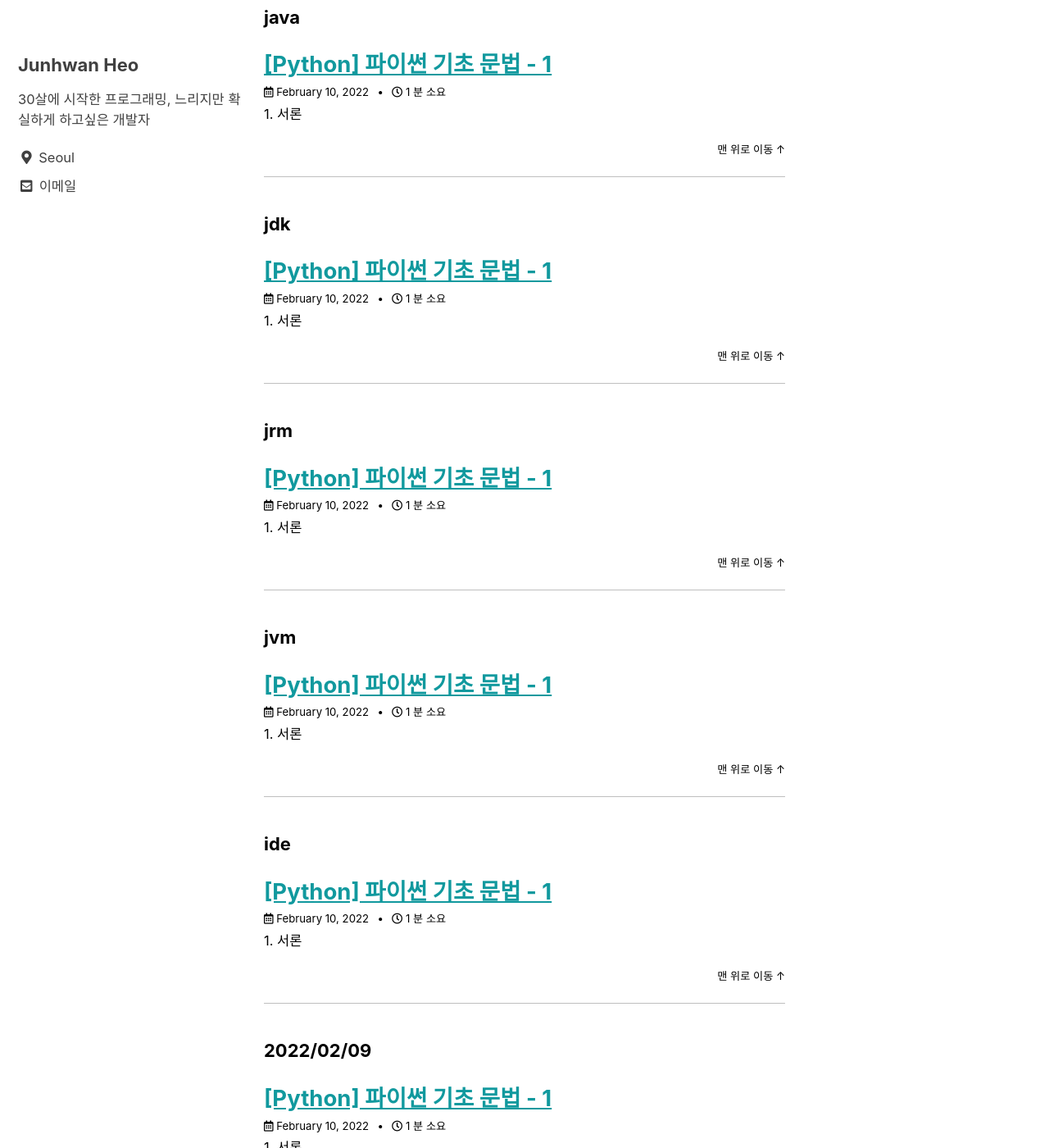
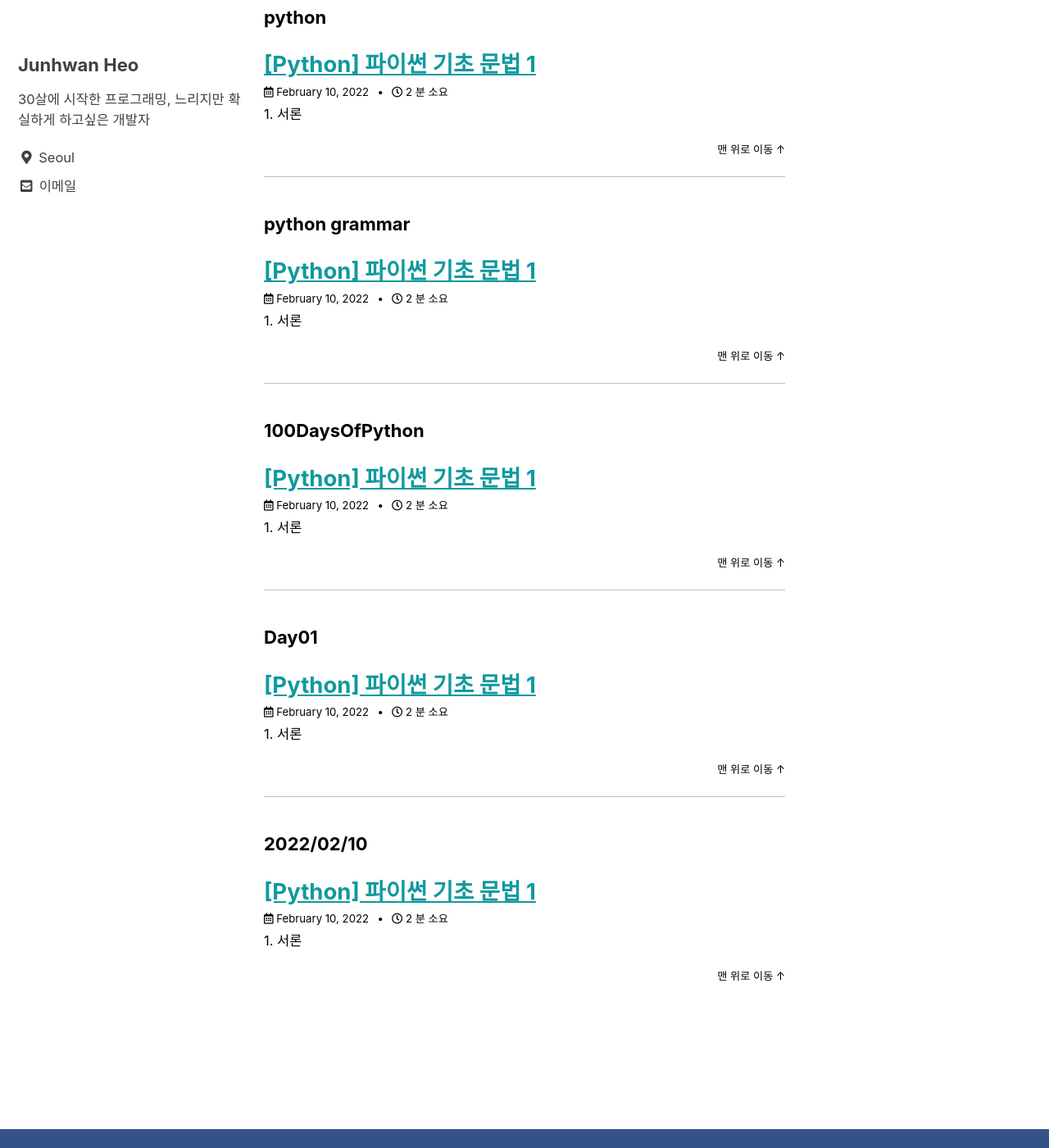
Before and after one commit to slowkoding/slowkoding.github.io, a Jekyll site: the page built from _pages/tag-archive.md, in a window 1280 px wide and 1400 px high, scrolled down 890 px. Shown: the whole window at 82% size. Built offline with Jekyll 4.4.1, drawn with Linux system fonts in a browser that asks for light colours; cached includes are drawn as plain includes; part of the change alters nothing that is shown; some of the changed text lies outside the part shown.

Commit message:
Update 2022-02-10-python-day1.md

````diff
--- a/_posts/2022-02-10-python-day1.md
+++ b/_posts/2022-02-10-python-day1.md
@@ -1,8 +1,8 @@
 ---
 layout: single
-title: "[Python] 파이썬 기초 문법 - 1"
+title: "[Python] 파이썬 기초 문법 1"
 categories: Python
-tags: [java, jdk, jrm, jvm, ide, 2022/02/09]
+tags: [python, python grammar, 100DaysOfPython, Day01, 2022/02/10]
 toc: true
 author_profile: true
 read_time: true
@@ -15,45 +15,99 @@ sidebar:
 
 ## 1. 서론
 
-&nbsp;&nbsp;파이썬 공부를 위해 Udemy에 있는 [Java Programming Masterclass covering Java 11 & Java 17
-](https://www.udemy.com/course/java-the-complete-java-developer-course/) 과정을 듣고 있다.
+&nbsp;&nbsp;파이썬 공부를 위해 Udemy에 있는 [Java Programming Masterclass covering Java 11 & Java 17](https://www.udemy.com/course/java-the-complete-java-developer-course/) 과정을 듣고 있다. 이 포스트에서는 Day1-100 중 Day1에서 배운 내용을 정리해보려고 한다.
 
 ## 2. 본론
 
-### 1. Java의 동작 방식
+### 1. Python이란
 
-&nbsp;&nbsp; 프로그래밍 언어에는 [저급(Low-level)언어](https://ko.wikipedia.org/wiki/%EC%A0%80%EA%B8%89_%ED%94%84%EB%A1%9C%EA%B7%B8%EB%9E%98%EB%B0%8D_%EC%96%B8%EC%96%B4)인 [기계어](https://ko.wikipedia.org/wiki/%EA%B8%B0%EA%B3%84%EC%96%B4#:~:text=%EA%B8%B0%EA%B3%84%EC%96%B4(%E6%A9%9F%E6%A2%B0%E8%AA%9E)%EB%8A%94%20CPU,1%EB%A1%9C%20%EC%93%B0%EC%9D%BC%20%EC%88%98%20%EC%9E%88%EB%8B%A4.&text=%EA%B8%B0%EA%B3%84%EC%96%B4%EB%8A%94%20CPU%EC%9D%98%20%EC%A2%85%EB%A5%98,%EB%8B%A4%EB%A5%B8%20%EC%BD%94%EB%93%9C%EB%A5%BC%20%EA%B0%96%EA%B2%8C%20%EB%90%9C%EB%8B%A4.)와 [어셈블리어](https://ko.wikipedia.org/wiki/%EC%96%B4%EC%85%88%EB%B8%94%EB%A6%AC%EC%96%B4#:~:text=%EC%96%B4%EC%85%88%EB%B8%94%EB%A6%AC%EC%96%B4(%EC%98%81%EC%96%B4%3A%20assembly%20language),%ED%94%84%EB%A1%9C%EA%B7%B8%EB%9E%98%EB%B0%8D%EC%9D%98%20%EC%A0%80%EA%B8%89%20%EC%96%B8%EC%96%B4%EC%9D%B4%EB%8B%A4.)(Assembly Language), 그리고 C, C++, Java와 같은 [고급(High-level)언어](https://ko.wikipedia.org/wiki/%EA%B3%A0%EA%B8%89_%ED%94%84%EB%A1%9C%EA%B7%B8%EB%9E%98%EB%B0%8D_%EC%96%B8%EC%96%B4)가 있다. 그리고 고급 언어는 소스 프로그램을 한 줄 씩 기계어로 해석하여 바로 실행을 하는 [인터프리터](https://ko.wikipedia.org/wiki/%EC%9D%B8%ED%84%B0%ED%94%84%EB%A6%AC%ED%84%B0) 방식이 있고, [컴파일러](https://ko.wikipedia.org/wiki/%EC%BB%B4%ED%8C%8C%EC%9D%BC%EB%9F%AC)를 사용하여 고급 언어로 작성된 프로그램을 기계어로 번역한 후 실행하는 방식이 있다.
-&nbsp;&nbsp;하지만 Java는 두 방식 모두를 사용한다. 원래 자바는 인터프리터 방식만 사용했었다고 한다. 하지만 성능의 문제때문에 JIT Compiler를 추가하여 둘 모두를 병행하여 사용하게 되었다.
-![자바의 동작방식](https://user-images.githubusercontent.com/41244373/110245609-5b1faa80-7fa7-11eb-95e0-af63706f94d2.png)
+![귀도 반 로섬](https://upload.wikimedia.org/wikipedia/commons/thumb/6/66/Guido_van_Rossum_OSCON_2006.jpg/150px-Guido_van_Rossum_OSCON_2006.jpg)
+&nbsp;&nbsp;[Python](https://ko.wikipedia.org/wiki/%EC%A0%80%EA%B8%89_%ED%94%84%EB%A1%9C%EA%B7%B8%EB%9E%98%EB%B0%8D_%EC%96%B8%EC%96%B4)이란 1991년 위 사진의 주인공인 네덜란드계 프로그래머 귀도 반 로섬이 발표한 고급 프로그래밍 언어로, 플랫폼에 독립적이며 인터프리터식, 객체지향적, 동적 타이핑(dynamically typed) 대화형 언어이다.
+![파이썬 로고](https://www.python.org/static/community_logos/python-logo.png)
 
+&nbsp;&nbsp;파이썬이라는 이름은 귀도가 좋아하는 코미디 〈Monty Python's Flying Circus〉에서 따온 것이다. 이름에서 고대신화에 나오는 커다란 뱀을 연상하는 경우도 있겠지만, 이와는 무관하다. 다만 아래에 보이는 로고에는 뱀 두마리가 형상화 되어 있다.
 
-### 2. JDK, JRE, 그리고 JVM
+### 2. 파이썬 기초 문법
 
-#### 1. JDK
+#### 1. print
 
-&nbsp;&nbsp;JDK란 [Java Development Kit(자바 개발 키트)](https://namu.wiki/w/JDK)의 줄임말로, Java환경에서 돌아가는 프로그램을 개발하는 데 필요한 툴틀을 모아놓은 소프트웨어 패키지이다. JRE(Java Runtime Environment)와 Java 바이트코드 컴파일러, Java 디버거 등을 포함하는 개발 도구들로 이루어져 있다. IBM에서 자체적으로 변형한 IBM JDK와 오픈 소스 버전인 OpenJDK도 있다.
+```
+print("Hello World")
+```
+&nbsp;&nbsp;어떤 프로그래밍 언어를 배워도 가장 먼저 볼 수 있는 모습이 아닌가 싶다. print문은 괄호안의 내용을 출력하기 위해 사용한다.
 
-![JDK](http://wikidocs.net/images/page/257/jdk.jpg)
+#### 2. String
 
-#### 2. JRE
+&nbsp;&nbsp;String은 일련의 문자들의 집합이다. "Hello World"를 포함하여
+```
+"L"
+"Life is too short, You need Python"
+'13579'
+'123456 is not my password.'
 
-&nbsp;&nbsp;JRE란 Java Runtime Environment(자바 실행 환경)의 줄임말로, JVM 이 자바 프로그램을 동작시킬 때 필요한 라이브러리 파일들과 기타 파일들을 가지고 있다. JRE는 JVM의 실행환경을 구현했다고 할 수 있다. 자바로 만들어진 프로그램을 실행하기 위해서는 JRE를 설치해야하는데, 보통 프로그램에 JRE를 포함하여 배포하기 때문에 우리가 평소에 JRE를 따로 설치해야하는 상황이 오지 않는다고 한다.
+```
+와 같이 문자나 숫자나 상관없이 큰따옴표나 작은따옴표로 둘러싸여 있는것은 모두 문자열이다.
 
-![JRE](http://wikidocs.net/images/page/257/jre.jpg)
+#### 3. \n
+&nbsp;&nbsp;\n은 문자열에서 줄바꿈을 위해 사용한다.
+```
+print("Life is too short,\nYou need python)
+```
+을 실행하면
+```
+Life is too short,
+You need python
+```
+과 같이 나타난다.
 
-#### 3. JVM
+#### 4. variable
 
-&nbsp;&nbsp;JVM이란 [Java Runtime Environment(자바 가상 머신)](https://namu.wiki/w/%EC%9E%90%EB%B0%94%20%EA%B0%80%EC%83%81%20%EB%A8%B8%EC%8B%A0?from=JVM)의 줄임말로, Java로 개발한 프로그램을 컴파일하여 만들어지는 .Class파일의 바이트코드를 실행시키기 위한 가상머신으로 앞서 언급한 JRE에 포함되어 있다.
+&nbsp;&nbsp;variable은 변수를 뜻한다. 변수라는 것은 어떠한 값을 저장해두기 위한 저장소이다. 변수를 지정할 때는 왼쪽에 변수명이, 오른쪽에 변수 값이 와야한다.
+```
+allowance = 10000
+pizza = 7000
+coke = 1000
+
+left_money = allowance - pizza - coke
+
+print(left_money)
+```
+위의 코드에 나온 allowance나 pizza, coke의 값이 코드에 여러번 반복해서 나올 경우, 그 값을 계속 외운다음 반복해서 사용하는 것보다 변수라는 메모리 공간에 데이터를 저장해놓고 필요할 때 참조하여 사용하는 것이 더 효율적이기에 변수를 사용한다. 다만 이것은 영구적인 것이 아니라 뒤에서 변수에 새로운 값을 할당한다면 앞으로는 새로운 값을 참조한다.
+&nbsp;&nbsp;변수이름 생성 규칙에는
+```
+# 영문 문자와 숫자를 사용할 수 있다.
+# 대소문자를 구분한다.
+# 문자부터 시작해야 하며 숫자부터 시작하면 안된다.
+# _(밑줄 문자)로 시작할 수 있다.
+# 특수 문자(+, -, *, /, $, @, &, %등)는 사용할 수 없다.
+# 파이썬의 키워드(if, for, while, and, or 등)는 사용할 수 없다.
+```
+와 같은 것들이 있다.
+
+#### 5. input
+
+&nbsp;&nbsp;input 함수는 사용자로부터 입력을 받는 함수다. 사용자가 입력한 것을 문자열(string)으로 반환하게 된다. 우리는 이 값을 저장하기 위하여 변수와 함께 사용한다.
+```
+> height = input("How tall are you?: ")
+How tall are you?:
+```
+위와 같이 키를 물어보는 질문을 한 후 사용자가 값을 입력하면
+```
+> height = input("How tall are you?: ")
+How tall are you?: 176
+> print(height)
+176
+```
+이런식으로 변수에 값을 할당한 것을 이용할 수 있다.
 
 ## 3. 결론
 
-&nbsp;&nbsp;그저 강의를 따라 설치만하고 넘어갔으면 몰랐을 수 있는 내용들인 JDK, JRE, JVM에 대하여 직접 찾아보고 포스트로 작성해보았다.
+&nbsp;&nbsp;파이썬 강의 Day01에 나와있는 파이썬의 기초 문법들에 대해서 알아보았다.
 
 ## 4. 참고자료
 
 
-Ⅰ. [https://jaeseongdev.github.io/](https://jaeseongdev.github.io/development/2021/03/08/JAVA%EB%8A%94_%EC%9D%B8%ED%84%B0%ED%94%84%EB%A6%AC%ED%84%B0_%EB%B0%A9%EC%8B%9D%EA%B3%BC_%EC%BB%B4%ED%8C%8C%EC%9D%BC_%EB%B0%A9%EC%8B%9D%EC%9D%B4_%ED%98%BC%ED%95%A9%EB%90%9C_%EC%96%B8%EC%96%B4%EC%9D%B4%EB%8B%A4/)
-Ⅱ. [점프 투 자바](https://wikidocs.net/257)
+Ⅰ. [https://velog.io/@200ok](https://velog.io/@200ok/Python-%EB%B3%80%EC%88%98%EB%AA%85)
 
 ---
 
````
